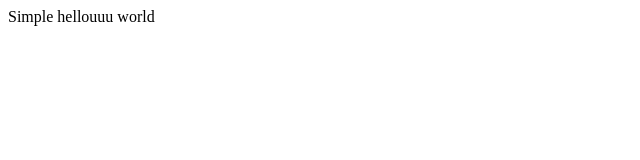
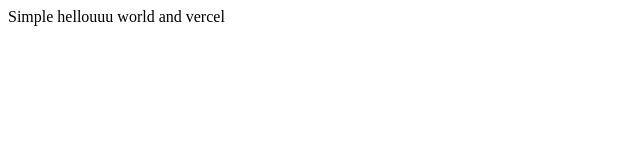
Before and after one commit to Nbaru/dogfooding, a Next.js app: page / in a window 1280 px wide. Shown: the top 160 px of the page, without its empty margins (0-640 px from the left). Built offline with nearby package versions, Linux system fonts and the light colour scheme.

Commit message:
test Vercel

```diff
--- a/pages/index.tsx
+++ b/pages/index.tsx
@@ -1,5 +1,5 @@
 export default function Home() {
     return (
-        <div>Simple hellouuu world</div>
+        <div>Simple hellouuu world and vercel</div>
     )
 }
```
